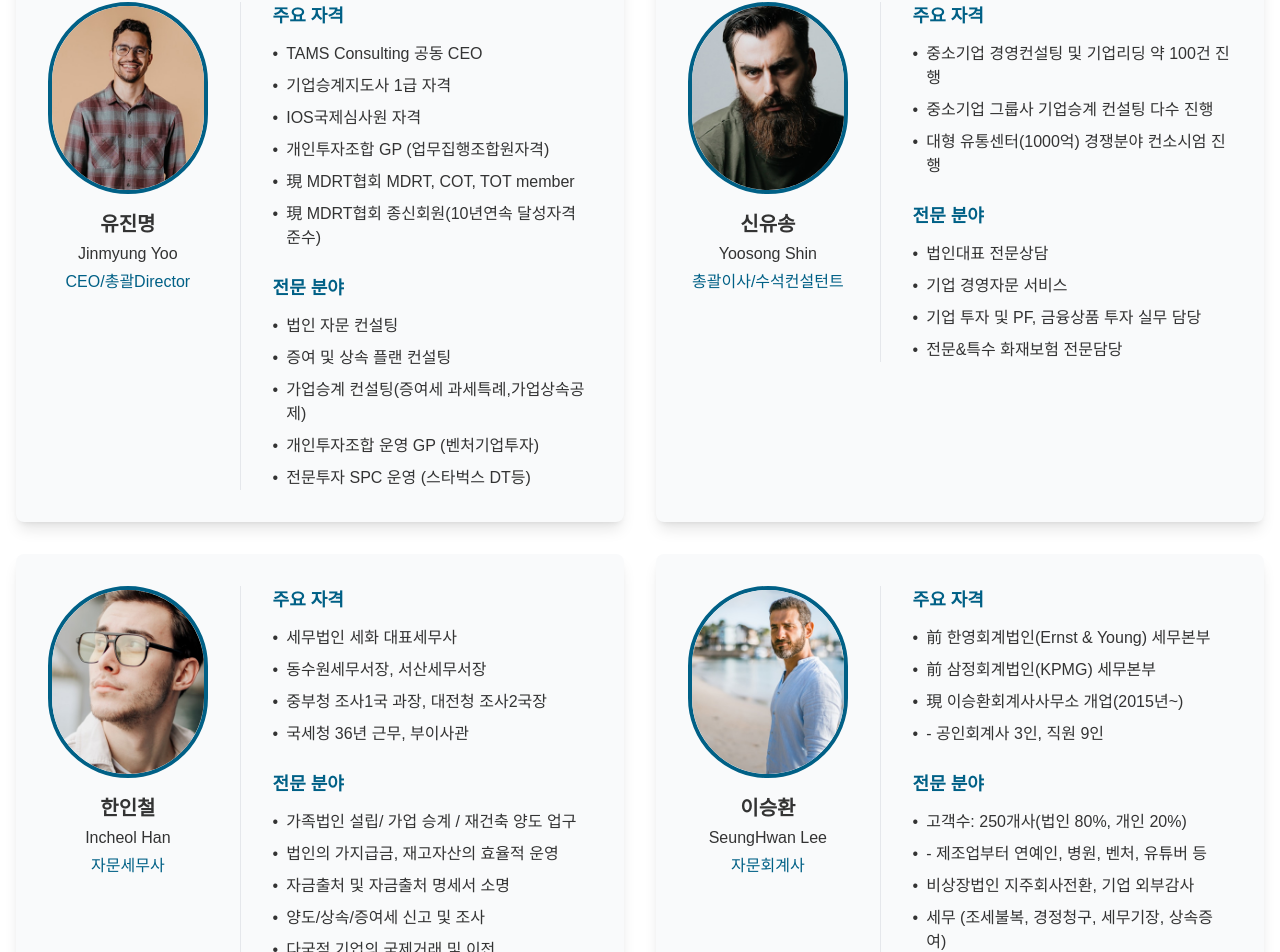
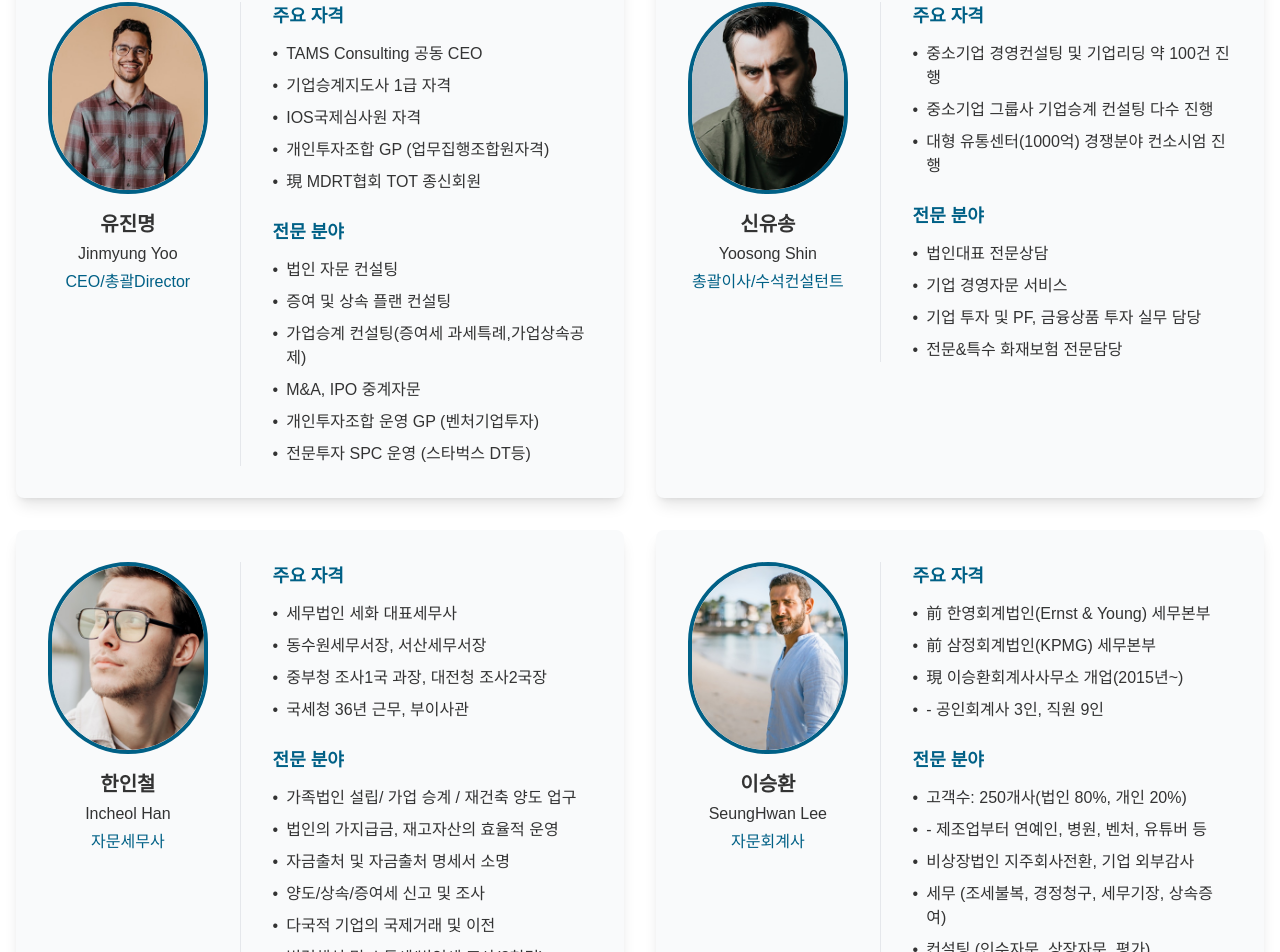
Before and after one commit to kwaneda/web_tamsco, a Next.js app: page / in a window 1280 px wide. Shown: the part 1935-2887 px from the top of the page. Built offline with nearby package versions, Linux system fonts and the light colour scheme.

Commit message:
fix: about색션 수정

```diff
--- a/src/components/sections/About.tsx
+++ b/src/components/sections/About.tsx
@@ -12,13 +12,13 @@ const About = () => {
         "기업승계지도사 1급 자격",
         "IOS국제심사원 자격",
         "개인투자조합 GP (업무집행조합원자격)",
-        "現 MDRT협회 MDRT, COT, TOT member",
-        "現 MDRT협회 종신회원(10년연속 달성자격 준수)",
+        "現 MDRT협회 TOT 종신회원",
       ],
       expertise: [
         "법인 자문 컨설팅",
         "증여 및 상속 플랜 컨설팅",
         "가업승계 컨설팅(증여세 과세특례,가업상속공제)",
+        "M&A, IPO 중계자문",
         "개인투자조합 운영 GP (벤처기업투자)",
         "전문투자 SPC 운영 (스타벅스 DT등)",
       ],
```
